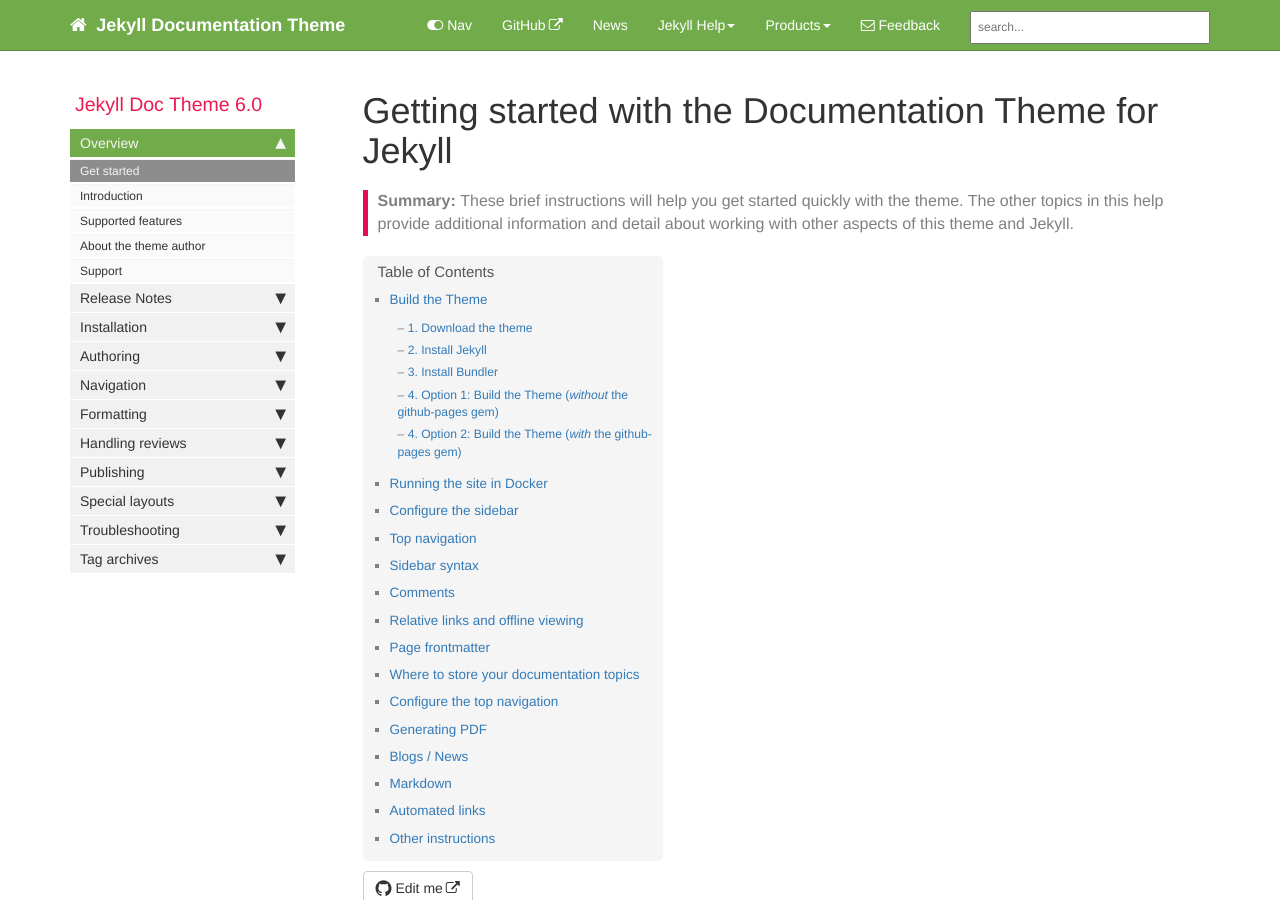
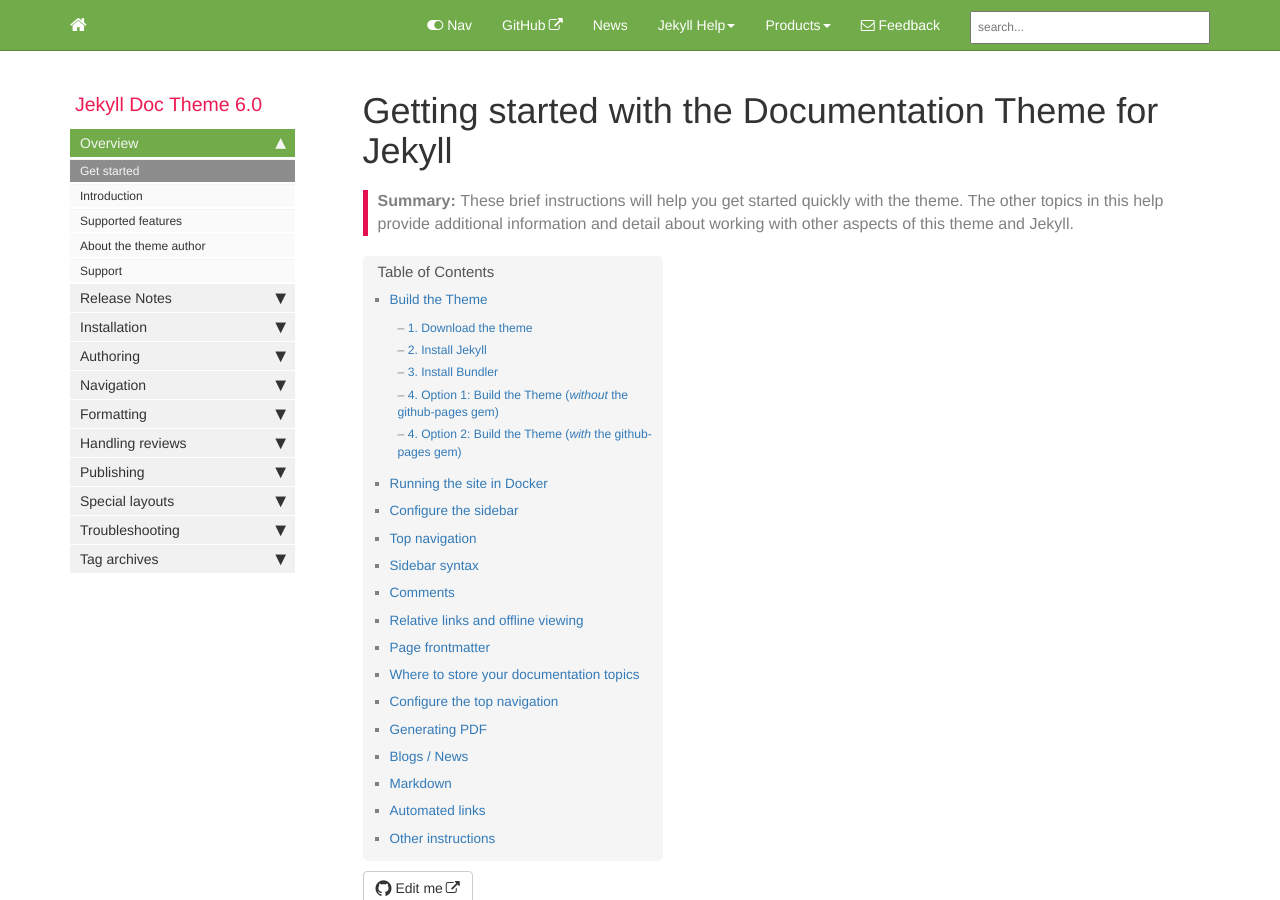
Before and after one commit to pisterjin/pisterjin.github.io, a Jekyll site: the page built from index.md, in a window 1280 px wide and 900 px high. Built offline with Jekyll 4.4.1, drawn with Linux system fonts in a browser that asks for light colours; comment, search, counter and statistics services are not loaded.

Commit message:
title 바꾸기

```diff
--- a/_includes/topnav.html
+++ b/_includes/topnav.html
@@ -8,7 +8,7 @@
                 <span class="icon-bar"></span>
                 <span class="icon-bar"></span>
             </button>
-            <a class="fa fa-home fa-lg navbar-brand" href="index.html">&nbsp;<span class="projectTitle"> {{site.topnav_title}}</span></a>
+            <a class="fa fa-home fa-lg navbar-brand" href="index.html">&nbsp;<span class="projectTitle"> {{어제보다 더 발전된 오늘}}</span></a>
         </div>
         <div class="collapse navbar-collapse" id="bs-example-navbar-collapse-1">
             <ul class="nav navbar-nav navbar-right">
```
